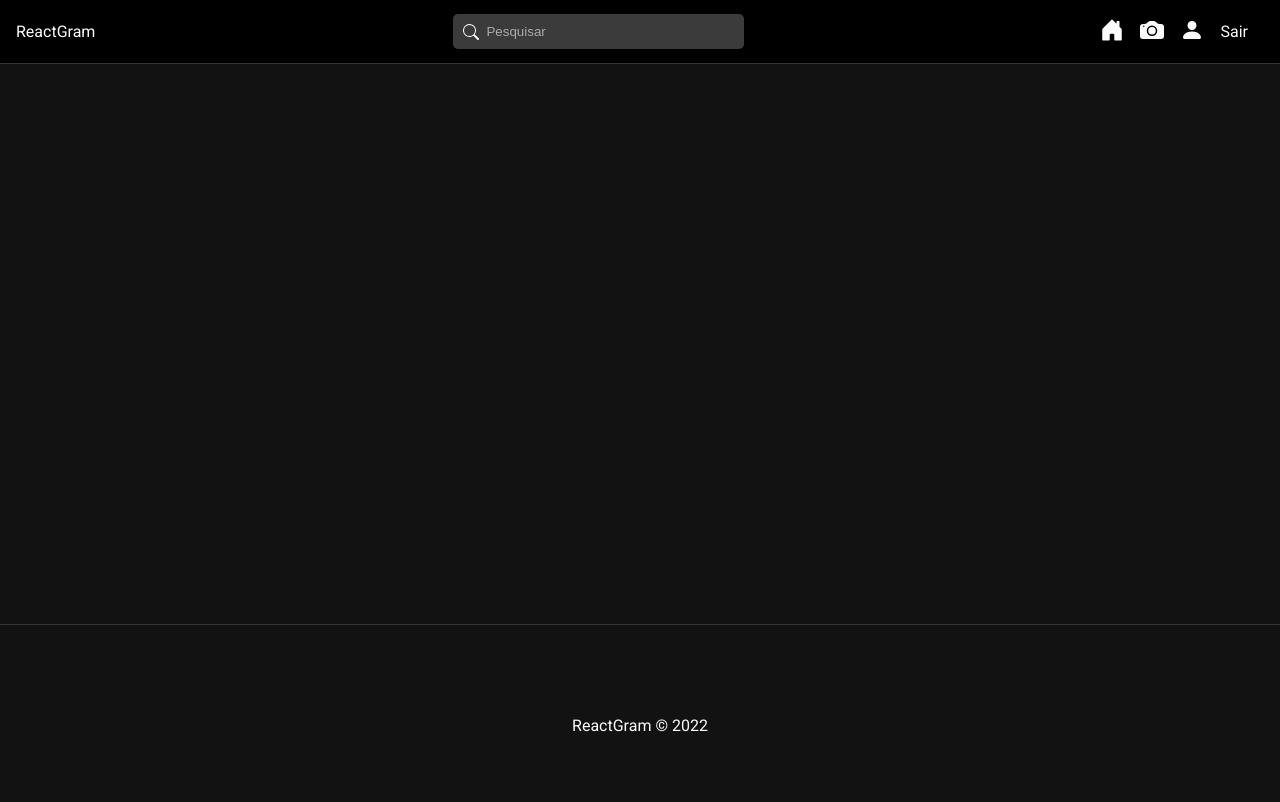
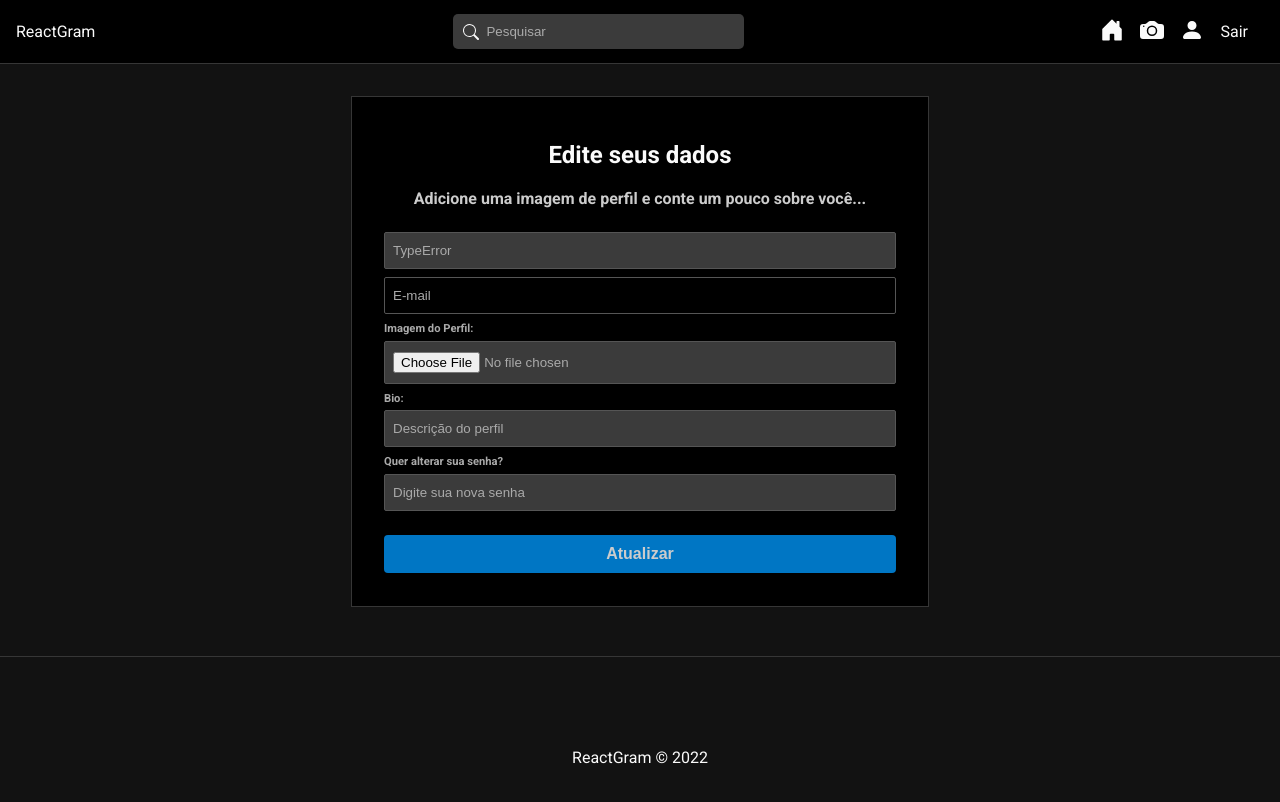
Before and after one commit to ms-gustavo/reactgram-udemy, a React (Create React App) app in the folder REACTGRAM/frontend/: page /profile in a window 1280 px wide. Shown: the top 802 px of the page. Built offline with nearby package versions, Linux system fonts and the light colour scheme; no server answers; sample sign-in values are in the browser's storage.

Commit message:
upd profile

```diff
--- a/REACTGRAM/frontend/src/App.js
+++ b/REACTGRAM/frontend/src/App.js
@@ -14,6 +14,7 @@
 //Components
 import Navbar from "./components/Navbar";
 import Footer from "./components/Footer";
+import EditProfile from "./pages/EditProfile/EditProfile";
 
 function App() {
   const { auth, loading } = useAuth();
@@ -32,6 +33,10 @@
               element={auth ? <Home /> : <Navigate to="/login" />}
             />
             <Route
+              path="/profile"
+              element={auth ? <EditProfile /> : <Navigate to="/login" />}
+            />
+            <Route
               path="/login"
               element={!auth ? <Login /> : <Navigate to="/" />}
             />
--- a/REACTGRAM/frontend/src/components/Message.css
+++ b/REACTGRAM/frontend/src/components/Message.css
@@ -14,7 +14,7 @@
   border-color: #f5c6cb;
 }
 
-.message.sucess {
+.message.success {
   color: #155724;
   background-color: #d4edda;
   border-color: #c3e6cb;
--- a/REACTGRAM/frontend/src/pages/Auth/Login.js
+++ b/REACTGRAM/frontend/src/pages/Auth/Login.js
@@ -1,7 +1,65 @@
 import "./Auth.css";
 
+// components
+import { Link } from "react-router-dom";
+import Message from "../../components/Message";
+
+// hooks
+import { useState, useEffect } from "react";
+import { useSelector, useDispatch } from "react-redux";
+
+//Redux
+import { login, reset } from "../../slices/authSlice";
+
 const Login = () => {
-  return <div>Login</div>;
+  const [email, setEmail] = useState("");
+  const [password, setPassword] = useState("");
+
+  const dispatch = useDispatch();
+  const { loading, error } = useSelector((state) => state.auth);
+
+  const handleSubmit = (e) => {
+    e.preventDefault();
+
+    const user = {
+      email,
+      password,
+    };
+    dispatch(login(user));
+  };
+
+  // Clean all auth state
+  useEffect(() => {
+    dispatch(reset());
+  }, [dispatch]);
+
+  return (
+    <div id="login">
+      <h2>ReactGram</h2>
+      <p className="subtitle">Faça o login.</p>
+      <form onSubmit={handleSubmit}>
+        <input
+          type="text"
+          placeholder="E-mail"
+          onChange={(e) => setEmail(e.target.value)}
+          value={email || ""}
+        />
+        <input
+          type="password"
+          placeholder="Senha"
+          onChange={(e) => setPassword(e.target.value)}
+          value={password || ""}
+          autoComplete="off"
+        />
+        {!loading && <input type="submit" value="Entrar" />}
+        {loading && <input type="submit" value="Aguarde..." disabled />}
+        {error && <Message msg={error} type="error" />}
+      </form>
+      <p>
+        Não tem uma conta? <Link to="/register">Clique Aqui</Link>
+      </p>
+    </div>
+  );
 };
 
 export default Login;
--- /dev/null
+++ b/REACTGRAM/frontend/src/pages/EditProfile/EditProfile.css
@@ -0,0 +1,19 @@
+#edit-profile {
+  border: 1px solid #363636;
+  background-color: #000;
+  padding: 1.5em 2em;
+  max-width: 40%;
+  margin: 2em auto;
+  text-align: center;
+}
+
+.subtitle {
+  color: #ccc;
+}
+
+.profile-image {
+  width: 150px;
+  height: 150px;
+  border-radius: 50%;
+  margin-bottom: 1em;
+}
--- /dev/null
+++ b/REACTGRAM/frontend/src/pages/EditProfile/EditProfile.js
@@ -0,0 +1,130 @@
+import "./EditProfile.css";
+
+import { uploads } from "../../utils/config";
+
+// hooks
+import { useEffect, useState } from "react";
+import { useSelector, useDispatch } from "react-redux";
+
+// Redux
+import { profile, resetMessage, updateProfile } from "../../slices/userSlice";
+
+// Components
+import Message from "../../components/Message";
+
+const EditProfile = () => {
+  const dispatch = useDispatch();
+  const { user, message, error, loading } = useSelector((state) => state.user);
+
+  const [name, setName] = useState("");
+  const [email, setEmail] = useState("");
+  const [password, setPassword] = useState("");
+  const [profileImage, setProfileImage] = useState("");
+  const [bio, setBio] = useState("");
+  const [previewImage, setPreviewImage] = useState("");
+
+  // load user data
+  useEffect(() => {
+    dispatch(profile());
+  }, [dispatch]);
+
+  // Fill form with user data
+  useEffect(() => {
+    if (user) {
+      setName(user.name);
+      setEmail(user.email);
+      setBio(user.bio);
+    }
+  }, [user]);
+
+  const handleSubmit = async (e) => {
+    e.preventDefault();
+    // gather user data from states
+    const userData = {
+      name,
+    };
+    if (profileImage) {
+      userData.profileImage = profileImage;
+    }
+    if (bio) {
+      userData.bio = bio;
+    }
+    if (password) {
+      userData.password = password;
+    }
+    // build form data
+    const formData = new FormData();
+    Object.keys(userData).forEach((key) => formData.append(key, userData[key]));
+
+    await dispatch(updateProfile(formData));
+    setTimeout(() => {
+      dispatch(resetMessage());
+    }, 2000);
+  };
+
+  const handleFile = (e) => {
+    // image preview
+    const image = e.target.files[0];
+    setPreviewImage(image);
+    // update image state
+    setProfileImage(image);
+  };
+
+  return (
+    <div id="edit-profile">
+      <h2>Edite seus dados</h2>
+      <p className="subtitle">
+        Adicione uma imagem de perfil e conte um pouco sobre você...
+      </p>
+      {(user.profileImage || previewImage) && (
+        <img
+          className="profile-image"
+          src={
+            previewImage
+              ? URL.createObjectURL(previewImage)
+              : `${uploads}/users/${user.profileImage}`
+          }
+          alt={user.name}
+        />
+      )}
+      <form onSubmit={handleSubmit}>
+        <input
+          type="text"
+          placeholder="Nome"
+          onChange={(e) => setName(e.target.value)}
+          value={name || ""}
+        />
+        <input type="email" placeholder="E-mail" disabled value={email || ""} />
+        <label>
+          <span>Imagem do Perfil:</span>
+          <input type="file" onChange={handleFile} />
+        </label>
+        <label>
+          <span>Bio:</span>
+          <input
+            type="text"
+            placeholder="Descrição do perfil"
+            onChange={(e) => setBio(e.target.value)}
+            value={bio || ""}
+          />
+        </label>
+        <label>
+          <span>Quer alterar sua senha?</span>
+          <input
+            type="password"
+            placeholder="Digite sua nova senha"
+            autoComplete="off"
+            onChange={(e) => setPassword(e.target.value)}
+            value={password || ""}
+          />
+        </label>
+        {!loading && <input type="submit" value="Atualizar" />}
+        {loading && <input type="submit" value="Aguarde..." disabled />}
+        {error && <Message msg={error} type="error" />}
+        {message && <Message msg={message} type="success" />}
+      </form>
+    </div>
+  );
+};
+
+export default EditProfile;
--- /dev/null
+++ b/REACTGRAM/frontend/src/services/userService.js
@@ -0,0 +1,38 @@
+import { api, requestConfig } from "../utils/config";
+
+// get user details
+const profile = async (data, token) => {
+  const config = requestConfig("GET", data, token);
+
+  try {
+    const res = await fetch(api + "/users/profile", config)
+      .then((res) => res.json())
+      .catch((err) => err);
+
+    return res;
+  } catch (error) {
+    console.log(error);
+  }
+};
+
+// Update user details
+const updateProfile = async (data, token) => {
+  const config = requestConfig("PUT", data, token, true);
+
+  try {
+    const res = await fetch(api + "/users/", config)
+      .then((res) => res.json())
+      .catch((err) => err);
+
+    return res;
+  } catch (error) {
+    console.log(error);
+  }
+};
+
+const userService = {
+  profile,
+  updateProfile,
+};
+
+export default userService;
--- /dev/null
+++ b/REACTGRAM/frontend/src/slices/userSlice.js
@@ -0,0 +1,83 @@
+import { createSlice, createAsyncThunk } from "@reduxjs/toolkit";
+import userService from "../services/userService";
+
+const initialState = {
+  user: {},
+  error: false,
+  success: false,
+  loading: false,
+  message: null,
+};
+
+// get user details
+export const profile = createAsyncThunk(
+  "user/profile",
+  async (user, thunkAPI) => {
+    const token = thunkAPI.getState().auth.user.token;
+
+    const data = await userService.profile(user, token);
+
+    return data;
+  }
+);
+
+// update user details
+export const updateProfile = createAsyncThunk(
+  "user/update",
+  async (user, thunkAPI) => {
+    const token = thunkAPI.getState().auth.user.token;
+
+    const data = await userService.updateProfile(user, token);
+
+    // check for errors
+    if (data.errors) {
+      return thunkAPI.rejectWithValue(data.errors[0]);
+    }
+
+    return data;
+  }
+);
+
+export const userSlice = createSlice({
+  name: "user",
+  initialState,
+  reducers: {
+    resetMessage: (state) => {
+      state.message = null;
+    },
+  },
+  extraReducers: (builder) => {
+    builder
+      .addCase(profile.pending, (state) => {
+        state.loading = true;
+        state.error = false;
+      })
+      .addCase(profile.fulfilled, (state, action) => {
+        state.loading = false;
+        state.success = true;
+        state.error = null;
+        state.user = action.payload;
+      });
+    builder
+      .addCase(updateProfile.pending, (state) => {
+        state.loading = true;
+        state.error = false;
+      })
+      .addCase(updateProfile.fulfilled, (state, action) => {
+        state.loading = false;
+        state.success = true;
+        state.error = null;
+        state.user = action.payload;
+        state.message = `Usuário atualizado com sucesso!`;
+      })
+      .addCase(updateProfile.rejected, (state, action) => {
+        console.log(state, action);
+        state.loading = false;
+        state.error = action.payload;
+        state.user = {};
+      });
+  },
+});
+
+export const { resetMessage } = userSlice.actions;
+export default userSlice.reducer;
--- a/REACTGRAM/frontend/src/store.js
+++ b/REACTGRAM/frontend/src/store.js
@@ -1,9 +1,11 @@
 import { configureStore } from "@reduxjs/toolkit";
 
 import authReducer from "./slices/authSlice";
+import userReducer from "./slices/userSlice";
 
 export const store = configureStore({
   reducer: {
     auth: authReducer,
+    user: userReducer,
   },
 });
--- a/REACTGRAM/frontend/src/utils/config.js
+++ b/REACTGRAM/frontend/src/utils/config.js
@@ -1,5 +1,5 @@
 export const api = "http://localhost:5000/api";
-export const upload = "http://localhost:5000/uploads";
+export const uploads = "http://localhost:5000/uploads";
 
 export const requestConfig = (method, data, token = null, image = null) => {
   let config;
```
Also changed, not shown: REACTGRAM/frontend/src/services/authService.js (+24 -5 lines), REACTGRAM/frontend/src/slices/authSlice.js (+27 -0 lines), 3 other files (tests, documents, lock files or other folders).
